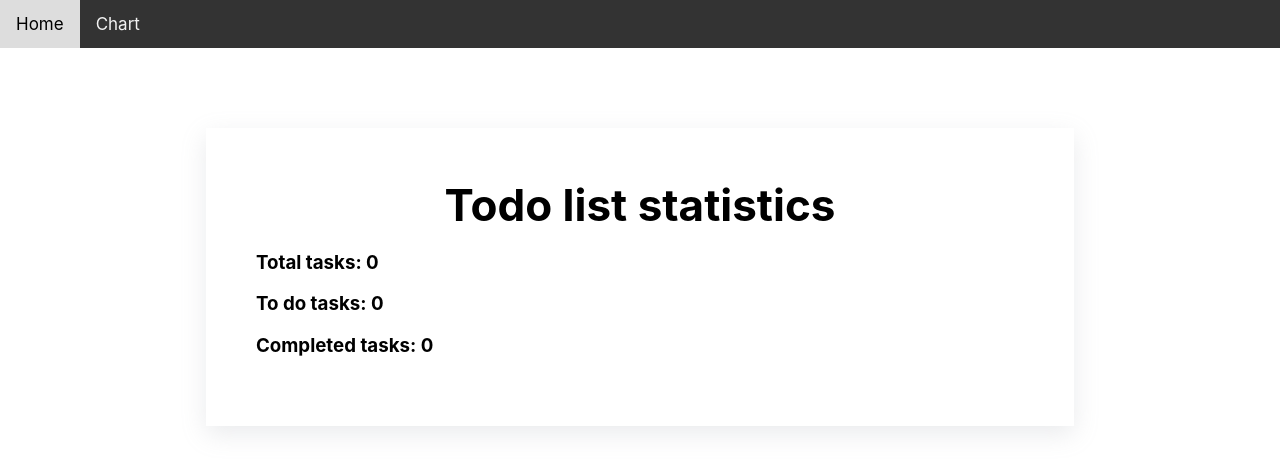
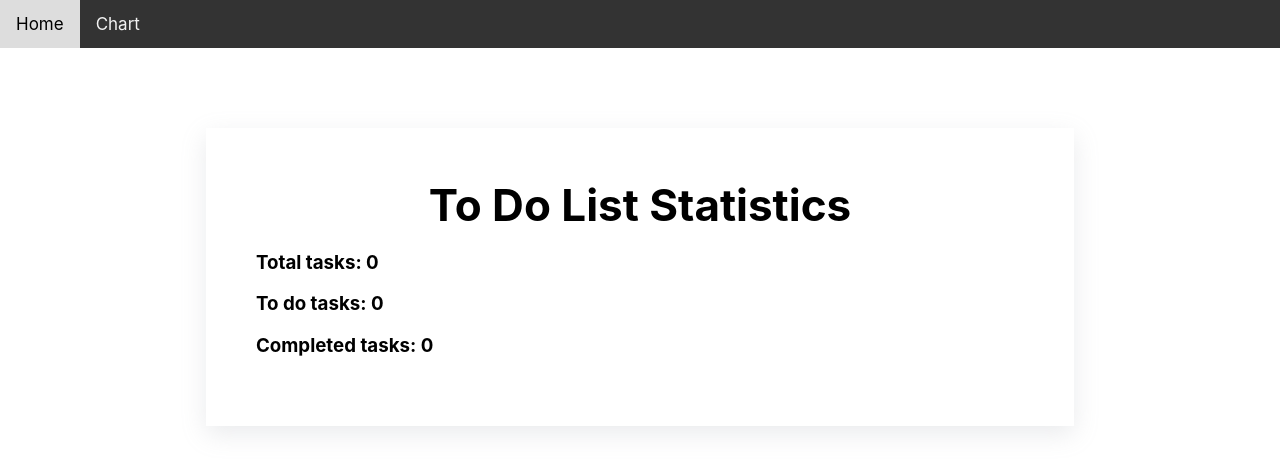
Before and after one commit to JS-Startup-2021/TODO, a React (Create React App) app in the folder todo-app/: page /chartPage in a window 1280 px wide. Shown: the top 470 px of the page. Built offline with nearby package versions, Linux system fonts and the light colour scheme; no server answers.

Commit message:
small fixes

```diff
--- a/todo-app/src/components/atoms/Button/Button.css
+++ b/todo-app/src/components/atoms/Button/Button.css
@@ -58,6 +58,6 @@
   background: #ccb8b6;
 }
 
-button:active {
+button:focus{
   background: #ccb8b6;
 }
--- a/todo-app/src/components/pages/ChartPage/ChartPage.js
+++ b/todo-app/src/components/pages/ChartPage/ChartPage.js
@@ -5,7 +5,7 @@ function ChartPage() {
   return (
     <>
       <div className="ChartPage">
-        <h1 className={"Hedline"}>{"Todo list statistics"}</h1>
+        <h1 className={"Hedline"}>{"To Do List Statistics"}</h1>
         <TaskChart />
       </div>
     </>
--- a/todo-app/src/components/pages/TodoPage/TodoPage.js
+++ b/todo-app/src/components/pages/TodoPage/TodoPage.js
@@ -13,7 +13,7 @@ function TodoPage() {
     <>
       <div className={"TodoPage"}>
         <div className={"TodoPageHedline"}>
-          <h1>{"Todo list"}</h1>
+          <h1>{"To Do List"}</h1>
         </div>
         <ButtonsSection
           allTasksButton={() =>
```
